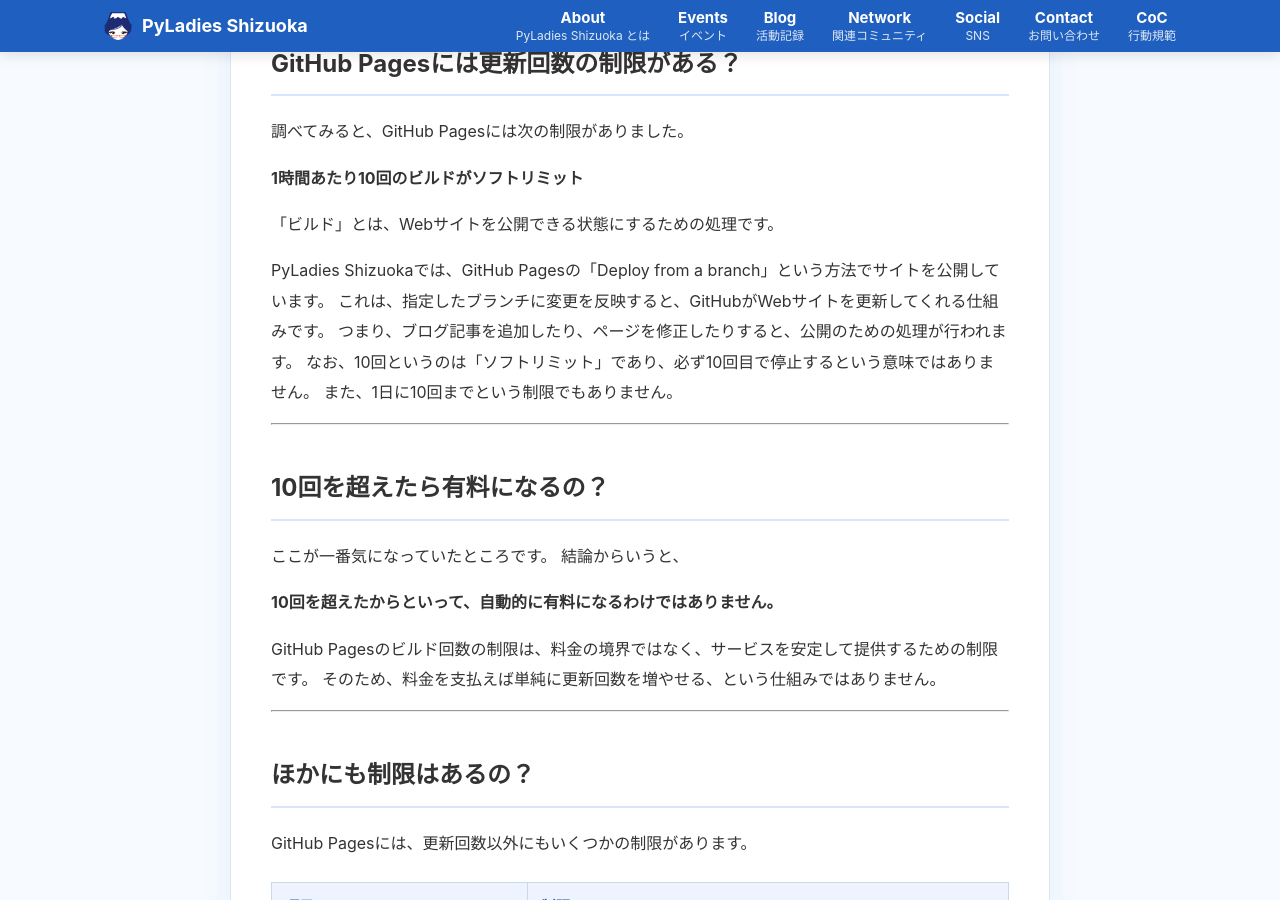
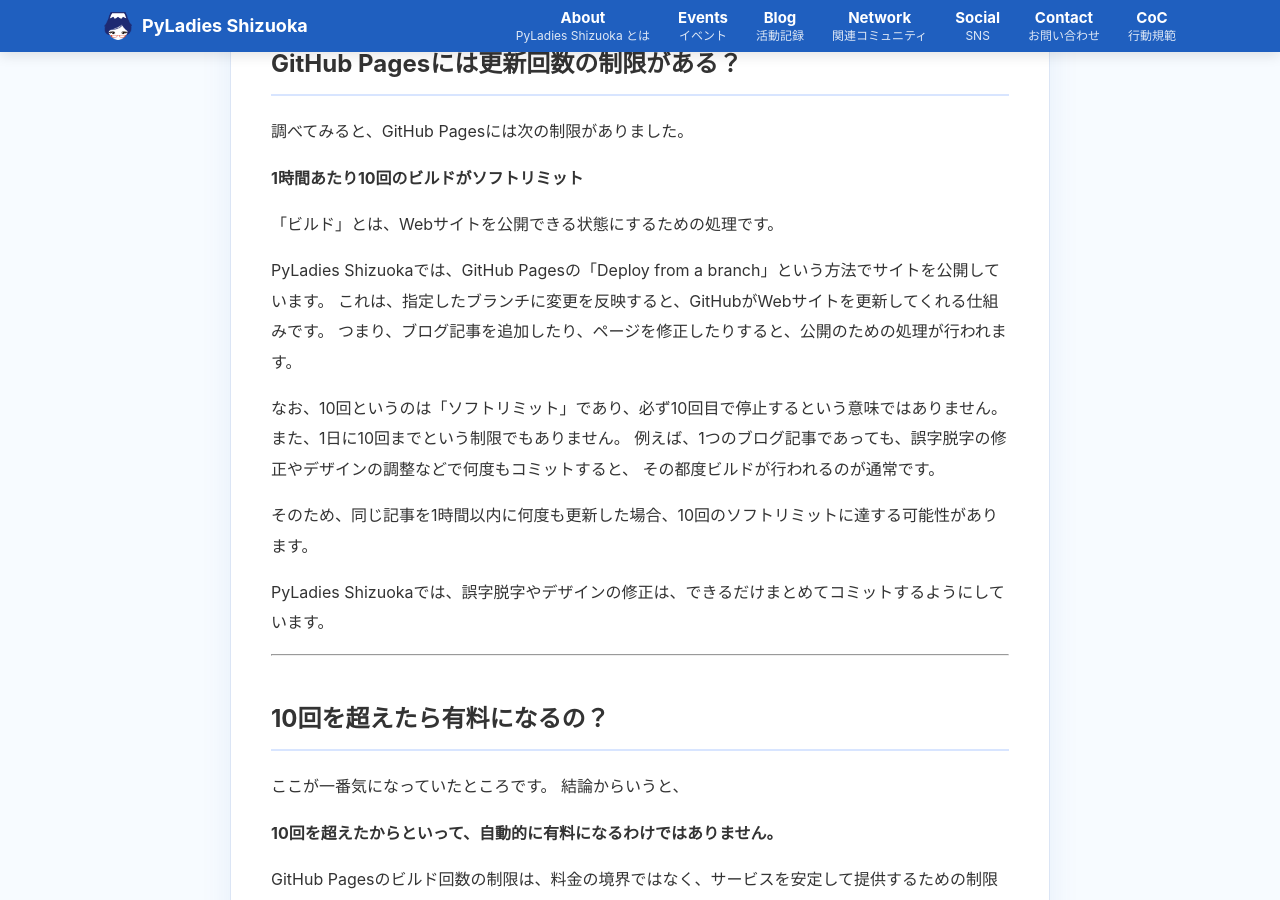
Before and after one commit to PyLadiesShizuoka/pyladiesshizuoka.github.io, a Jekyll site: the page built from _posts/2026-11-07-github-pages-free-limits.md, in a window 1280 px wide and 900 px high, scrolled down 1748 px. Built offline with Jekyll 4.4.1, drawn with Linux system fonts in a browser that asks for light colours.

Commit message:
Update 2026-11-07-github-pages-free-limits.md

```diff
--- a/_posts/2026-11-07-github-pages-free-limits.md
+++ b/_posts/2026-11-07-github-pages-free-limits.md
@@ -60,8 +60,15 @@
 PyLadies Shizuokaでは、GitHub Pagesの「Deploy from a branch」という方法でサイトを公開しています。
 これは、指定したブランチに変更を反映すると、GitHubがWebサイトを更新してくれる仕組みです。
 つまり、ブログ記事を追加したり、ページを修正したりすると、公開のための処理が行われます。
+
 なお、10回というのは「ソフトリミット」であり、必ず10回目で停止するという意味ではありません。
 また、1日に10回までという制限でもありません。
+例えば、1つのブログ記事であっても、誤字脱字の修正やデザインの調整などで何度もコミットすると、
+その都度ビルドが行われるのが通常です。
+
+そのため、同じ記事を1時間以内に何度も更新した場合、10回のソフトリミットに達する可能性があります。
+
+PyLadies Shizuokaでは、誤字脱字やデザインの修正は、できるだけまとめてコミットするようにしています。
 
 ---
 ## 10回を超えたら有料になるの？ {#pricing}
```
